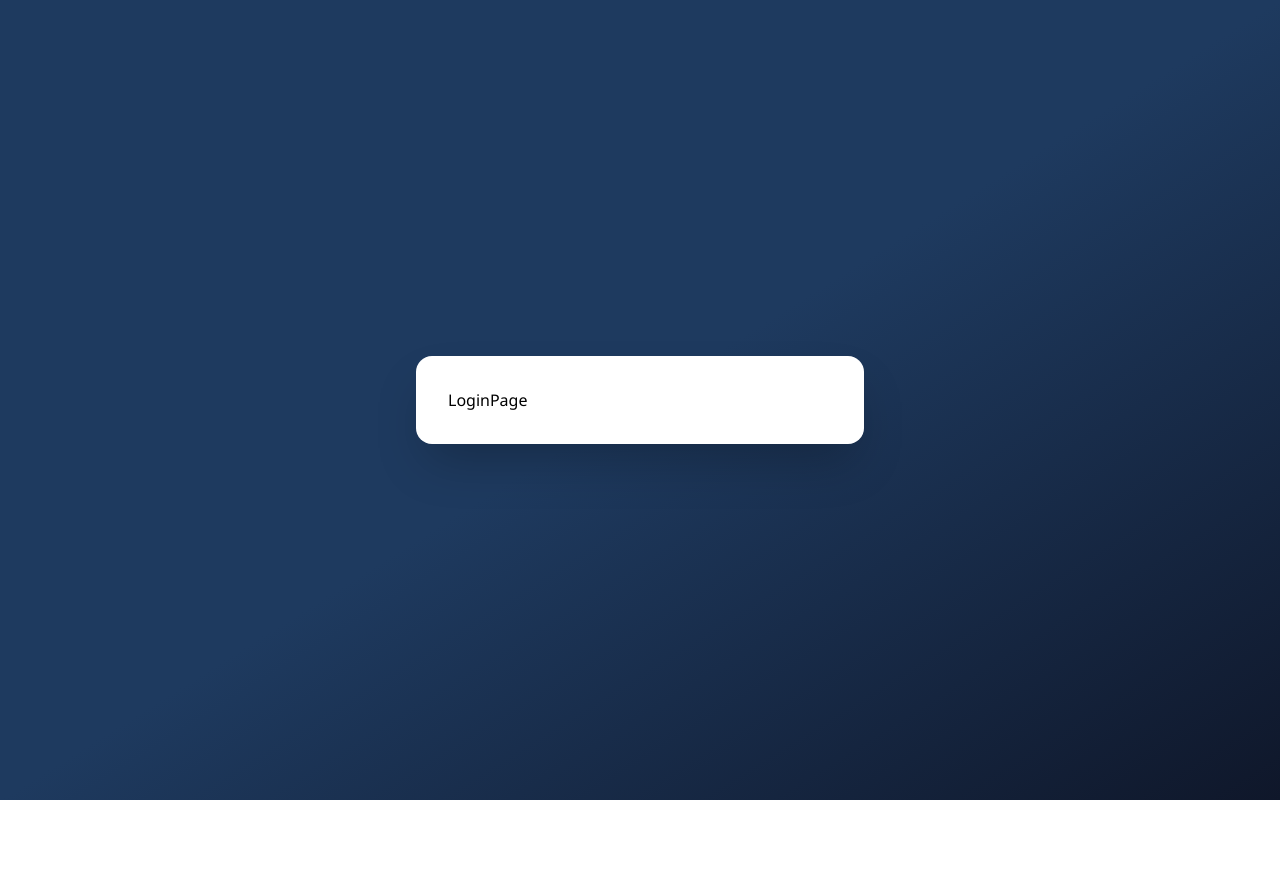
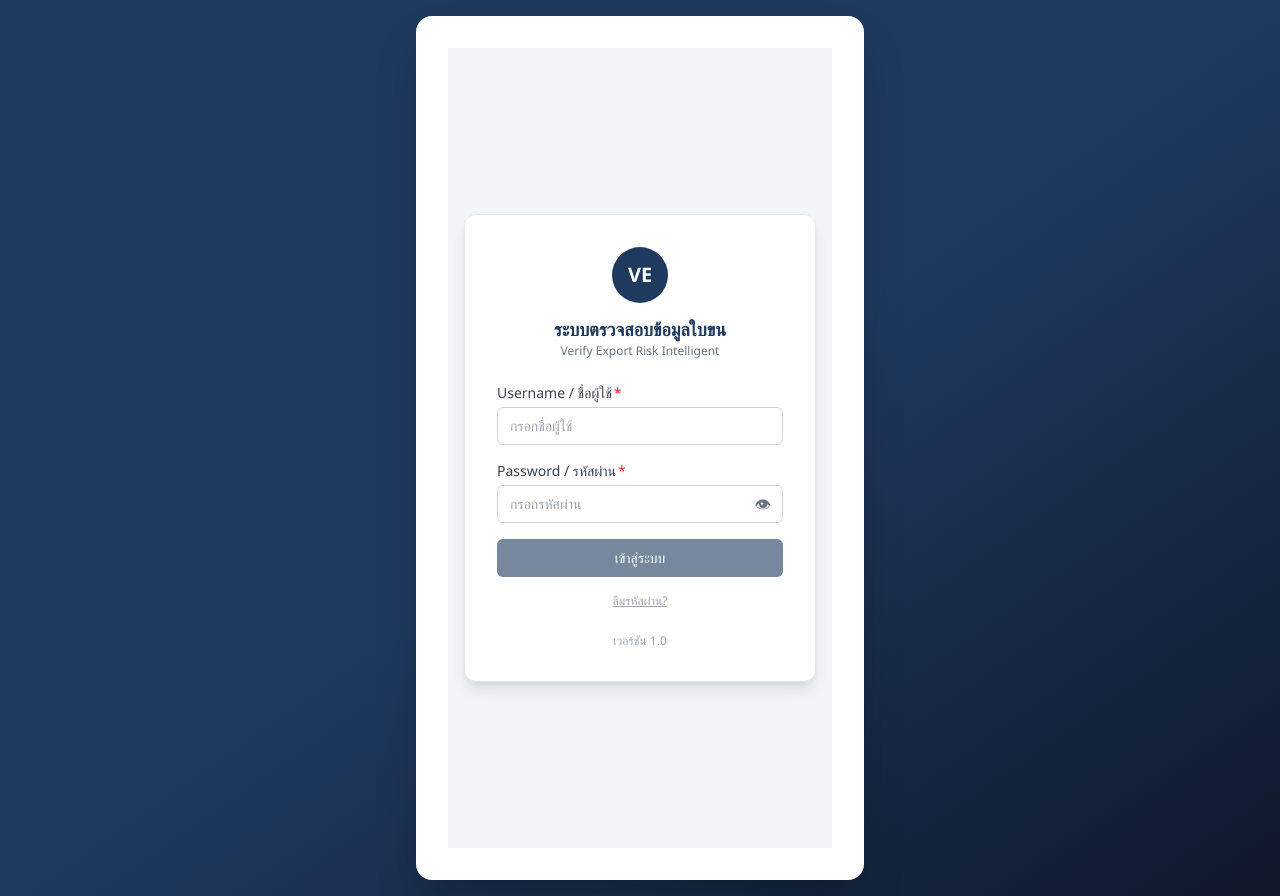
Before and after one commit to aizux1234/customs-declaration-verification, a React (Vite) app: page /login in a window 1280 px wide. Before the commit the page ends 800 px from the top, so only its background shows below. Built offline with nearby package versions, Linux system fonts and the light colour scheme.

Commit message:
feat: add login page
Co-Authored-By: Claude Opus 4.7 (1M context) <noreply@anthropic.com>

```diff
--- a/src/components/PasswordInput.tsx
+++ b/src/components/PasswordInput.tsx
@@ -43,7 +43,7 @@ export function PasswordInput({
         <button
           type="button"
           onClick={() => setShow((s) => !s)}
-          aria-label={show ? 'hide password' : 'show password'}
+          aria-label={show ? 'ซ่อนรหัสผ่าน' : 'แสดงรหัสผ่าน'}
           className="absolute inset-y-0 right-0 flex items-center px-3 text-gray-500 hover:text-gray-700"
         >
           {show ? '🙈' : '👁'}
--- a/src/pages/login/LoginPage.tsx
+++ b/src/pages/login/LoginPage.tsx
@@ -1,3 +1,112 @@
+import { useState } from 'react';
+import { useNavigate } from 'react-router-dom';
+import { useAuth } from '../../context/AuthContext';
+import { landingRoute } from '../../utils/permissions';
+import { TextInput } from '../../components/TextInput';
+import { PasswordInput } from '../../components/PasswordInput';
+import { Button } from '../../components/Button';
+import { Alert } from '../../components/Alert';
+
+const APP_VERSION = 'เวอร์ชัน 1.0';
+
 export function LoginPage() {
-  return <div>LoginPage</div>;
+  const { signIn } = useAuth();
+  const navigate = useNavigate();
+
+  const [username, setUsername] = useState('');
+  const [password, setPassword] = useState('');
+  const [error, setError] = useState<string | null>(null);
+  const [loading, setLoading] = useState(false);
+
+  const canSubmit = username.trim() !== '' && password !== '';
+
+  async function handleSubmit(e: React.FormEvent) {
+    e.preventDefault();
+    if (!canSubmit || loading) return;
+
+    setLoading(true);
+    setError(null);
+    try {
+      const result = await signIn(username, password);
+      if (result.ok) {
+        navigate(landingRoute(result.user.role));
+        return;
+      }
+      if (result.reason === 'LOCKED') {
+        setError('บัญชีถูกล็อก กรุณาติดต่อผู้ดูแลระบบ');
+      } else if (result.reason === 'INACTIVE') {
+        setError('บัญชีนี้ถูกปิดใช้งาน');
+      } else if (result.reason === 'INVALID' && result.attemptsLeft < 5) {
+        setError(
+          `ชื่อผู้ใช้หรือรหัสผ่านไม่ถูกต้อง เหลือ ${result.attemptsLeft} ครั้ง ก่อนบัญชีจะถูกล็อก`,
+        );
+      } else {
+        setError('ชื่อผู้ใช้หรือรหัสผ่านไม่ถูกต้อง');
+      }
+    } finally {
+      setLoading(false);
+    }
+  }
+
+  return (
+    <div className="flex min-h-screen items-center justify-center bg-slate-100 px-4 py-10">
+      <div className="w-full max-w-sm rounded-xl border border-gray-200 bg-white p-8 shadow-lg">
+        <div className="mb-6 flex flex-col items-center text-center">
+          <div className="mb-3 flex h-14 w-14 items-center justify-center rounded-full bg-navy text-xl font-bold text-white">
+            VE
+          </div>
+          <h1 className="text-lg font-semibold text-navy">
+            ระบบตรวจสอบข้อมูลใบขน
+          </h1>
+          <p className="text-xs text-gray-500">
+            Verify Export Risk Intelligent
+          </p>
+        </div>
+
+        <form onSubmit={handleSubmit} className="flex flex-col gap-4">
+          <TextInput
+            label="Username / ชื่อผู้ใช้"
+            value={username}
+            onChange={setUsername}
+            required
+            placeholder="กรอกชื่อผู้ใช้"
+          />
+          <PasswordInput
+            label="Password / รหัสผ่าน"
+            value={password}
+            onChange={setPassword}
+            required
+            placeholder="กรอกรหัสผ่าน"
+          />
+
+          {error && (
+            <Alert tone="error" variant="inline">
+              {error}
+            </Alert>
+          )}
+
+          <Button
+            type="submit"
+            variant="primary"
+            loading={loading}
+            disabled={!canSubmit}
+            className="w-full"
+          >
+            เข้าสู่ระบบ
+          </Button>
+
+          <button
+            type="button"
+            disabled
+            title="ฟังก์ชันนี้ยังไม่เปิดใช้งาน"
+            className="self-center text-xs text-gray-400 underline disabled:cursor-not-allowed"
+          >
+            ลืมรหัสผ่าน?
+          </button>
+        </form>
+
+        <p className="mt-6 text-center text-xs text-gray-400">{APP_VERSION}</p>
+      </div>
+    </div>
+  );
 }
```
Also changed, not shown: 1 other file (tests, documents, lock files or other folders).
